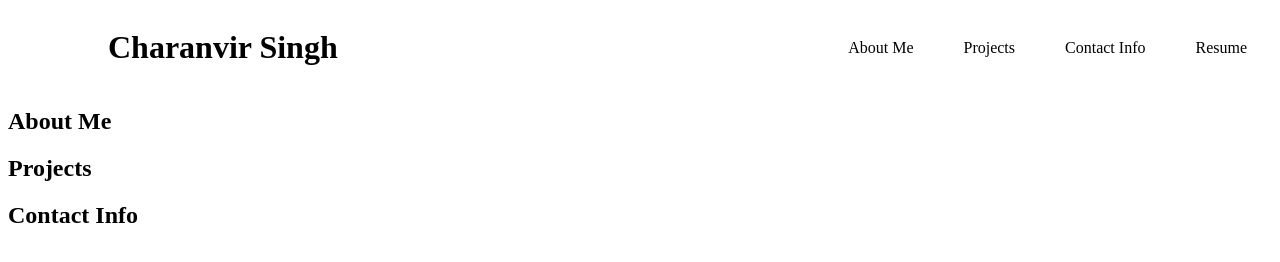
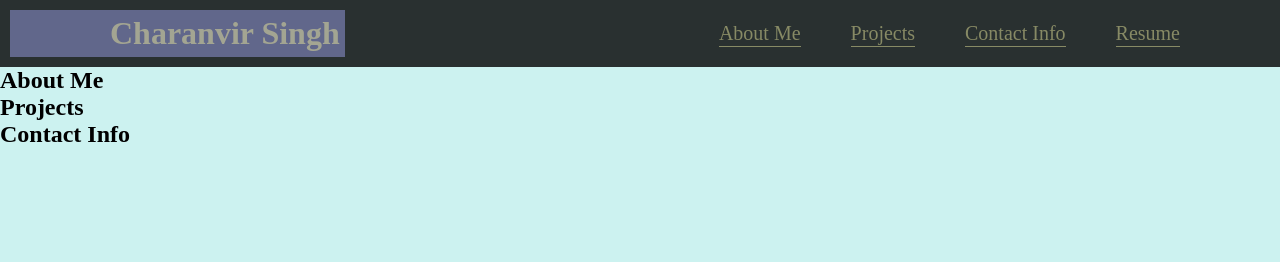
Before and after one commit to Charanvir/Official-Portfolio, a plain HTML site: page index.html in a window 1280 px wide. Drawn offline with Linux system fonts and the light colour scheme.

Commit message:
header styled

```diff
--- a/assets/css/style.css
+++ b/assets/css/style.css
@@ -1,13 +1,43 @@
+:root {
+    --primary-color: rgba(154, 230, 227, 0.5);
+    --secondary-color: rgba(230, 154, 157, 0.75);
+    --tertiary-color: rgba(230, 227, 154, 0.5);
+    --quaternary-color: rgba(154, 157, 230, 0.5);
+}
+
+* {
+    margin: 0;
+    padding: 0;
+    box-sizing: border-box;
+}
+
+body {
+    background-color: var(--primary-color);
+}
+
+
 header {
     display: flex;
     justify-content: space-between;
     align-items: center;
+    background-color: rgba(0, 0, 0, 0.8);
+}
+
+header h1 {
+    background-color: var(--quaternary-color);
+    padding: 5px 5px 5px 50px;
+    margin-left: 10px;
+    margin-top: 10px;
+    margin-bottom: 10px;
 }
 
 header h1, header a {
-    color: black;
+    padding-left: 50px;
+}
+
+header a {
+    color: var(--tertiary-color);
     text-decoration: none;
-    padding-left: 50px;
 }
 
 header nav ul {
@@ -17,6 +47,16 @@ header nav ul {
 }
 
 header nav {
-    padding-right: 25px;
+    padding-right: 100px;
+    font-size: 20px;
+}
 
+/* header nav ul li a {
+    text-decoration: underline;
+    text-underline-offset: 5px;
+} */
+
+header nav ul li span {
+    border-bottom: 1px solid;
+    padding-bottom: 2px;
 }
--- a/index.html
+++ b/index.html
@@ -17,16 +17,16 @@
         <nav>
             <ul>
                 <li>
-                    <a href="#aboutMe">About Me</a>
+                    <a href="#aboutMe"><span>About Me</span></a>
                 </li>
                 <li>
-                    <a href="#project">Projects</a>
+                    <a href="#project"><span>Projects</span></a>
                 </li>
                 <li>
-                    <a href="#contactInfo">Contact Info</a>
+                    <a href="#contactInfo"><span>Contact Info</span></a>
                 </li>
                 <li>
-                    <a href="#">Resume</a>
+                    <a href="#"><span>Resume</span></a>
                 </li>
             </ul>
         </nav>
```
